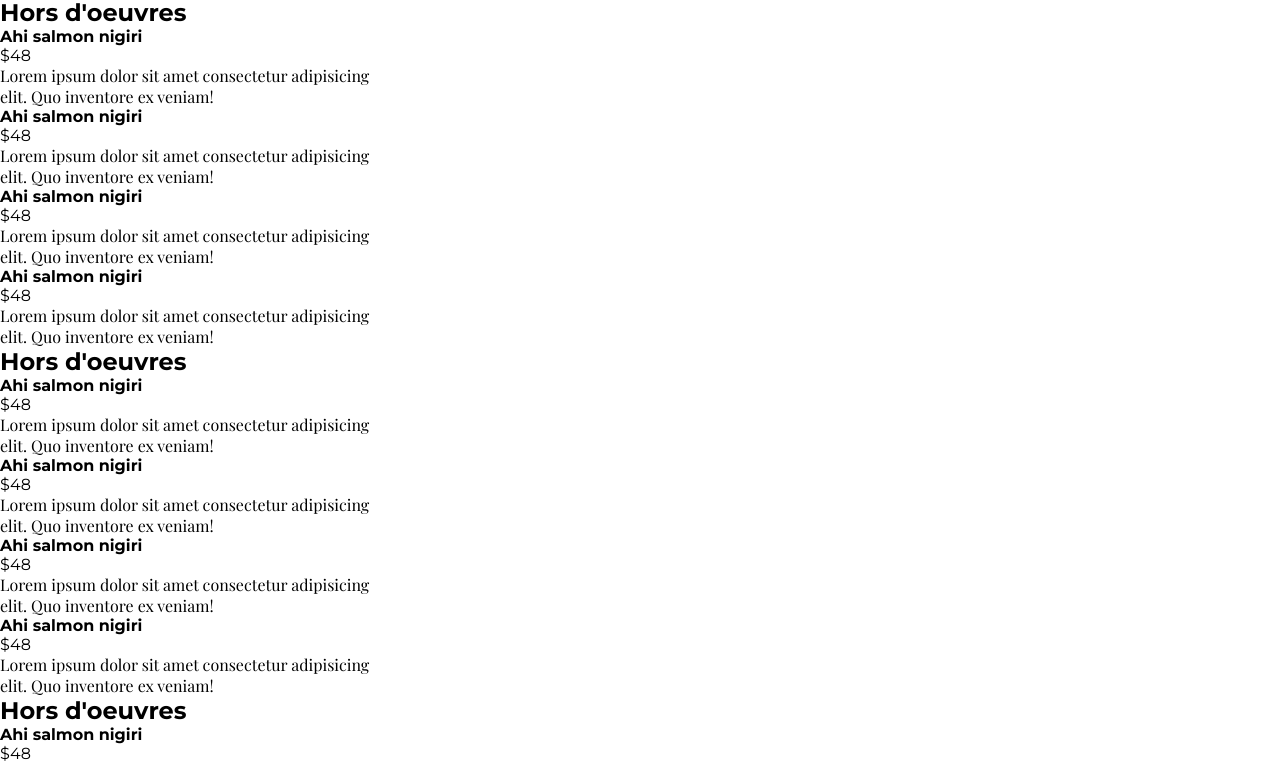
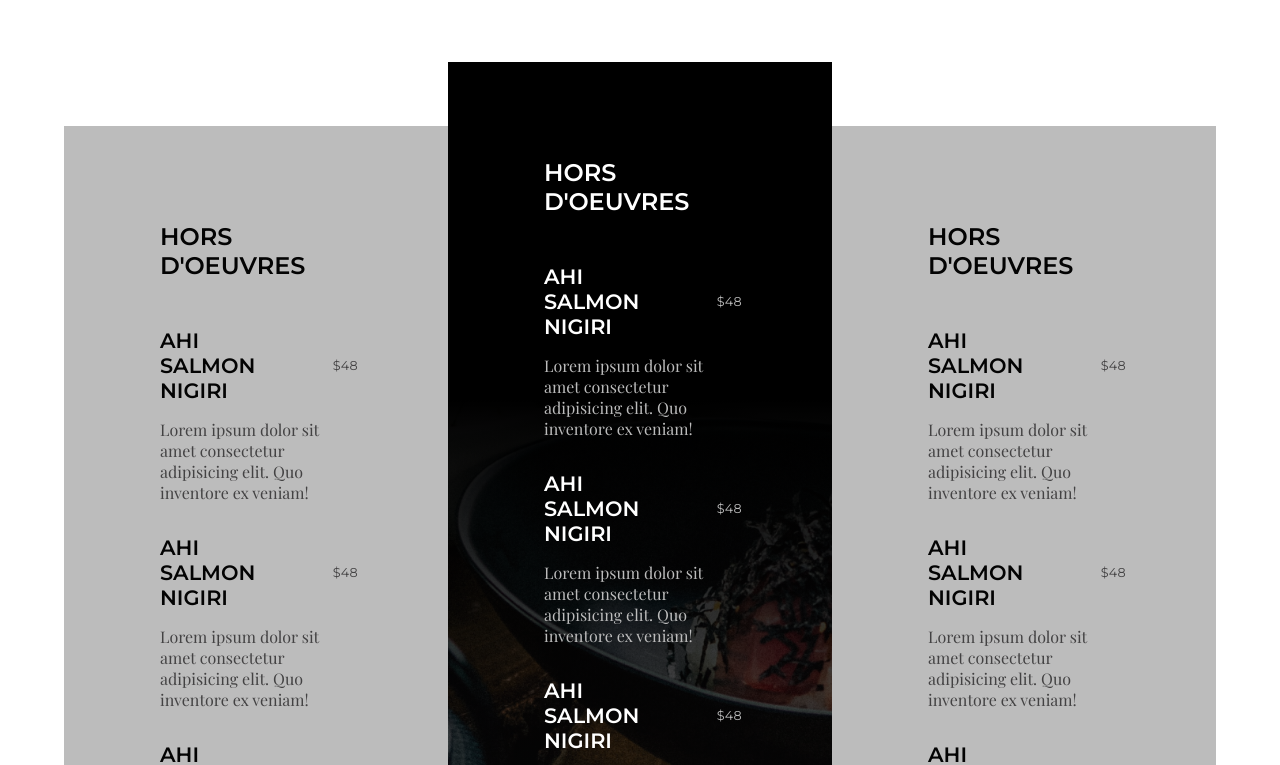
Before and after one commit to otuoio/proj-html-vuejs, a Vue app: page / in a window 1280 px wide. Shown: the part 8308-9073 px from the top of the page. Built offline with nearby package versions, Linux system fonts and the light colour scheme; a web font is replaced by a local one.

Commit message:
add menu section static

```diff
--- a/src/components/Main.vue
+++ b/src/components/Main.vue
@@ -130,74 +130,10 @@
       <!-- /banner-box -->
 
       <!-- menus -->
-        <div class="menus">
-            <div class="menu-card col-30">
-                <h2 class="menu-card-title">Hors d'oeuvres</h2>
-                <div class="menu-card-dishes">
-                    <div class="menu-card-dish">
-                        <div class="menu-card-dish-title">
-                            <h4 class="menu-card-dish-name">Ahi salmon nigiri</h4>
-                            <span class="menu-card-dish-price">&dollar;48</span>
-                        </div>
-                        <p class="menu-card-dish-description">Lorem ipsum dolor sit amet consectetur adipisicing elit. Quo inventore ex veniam!</p>
-                    </div>
-                    <div class="menu-card-dish">
-                        <div class="menu-card-dish-title">
-                            <h4 class="menu-card-dish-name">Ahi salmon nigiri</h4>
-                            <span class="menu-card-dish-price">&dollar;48</span>
-                        </div>
-                        <p class="menu-card-dish-description">Lorem ipsum dolor sit amet consectetur adipisicing elit. Quo inventore ex veniam!</p>
-                    </div>
-                    <div class="menu-card-dish">
-                        <div class="menu-card-dish-title">
-                            <h4 class="menu-card-dish-name">Ahi salmon nigiri</h4>
-                            <span class="menu-card-dish-price">&dollar;48</span>
-                        </div>
-                        <p class="menu-card-dish-description">Lorem ipsum dolor sit amet consectetur adipisicing elit. Quo inventore ex veniam!</p>
-                    </div>
-                    <div class="menu-card-dish">
-                        <div class="menu-card-dish-title">
-                            <h4 class="menu-card-dish-name">Ahi salmon nigiri</h4>
-                            <span class="menu-card-dish-price">&dollar;48</span>
-                        </div>
-                        <p class="menu-card-dish-description">Lorem ipsum dolor sit amet consectetur adipisicing elit. Quo inventore ex veniam!</p>
-                    </div>
-                </div>
-            </div>
-            <div class="menu-card col-30">
-                <h2 class="menu-card-title">Hors d'oeuvres</h2>
-                <div class="menu-card-dishes">
-                    <div class="menu-card-dish">
-                        <div class="menu-card-dish-title">
-                            <h4 class="menu-card-dish-name">Ahi salmon nigiri</h4>
-                            <span class="menu-card-dish-price">&dollar;48</span>
-                        </div>
-                        <p class="menu-card-dish-description">Lorem ipsum dolor sit amet consectetur adipisicing elit. Quo inventore ex veniam!</p>
-                    </div>
-                    <div class="menu-card-dish">
-                        <div class="menu-card-dish-title">
-                            <h4 class="menu-card-dish-name">Ahi salmon nigiri</h4>
-                            <span class="menu-card-dish-price">&dollar;48</span>
-                        </div>
-                        <p class="menu-card-dish-description">Lorem ipsum dolor sit amet consectetur adipisicing elit. Quo inventore ex veniam!</p>
-                    </div>
-                    <div class="menu-card-dish">
-                        <div class="menu-card-dish-title">
-                            <h4 class="menu-card-dish-name">Ahi salmon nigiri</h4>
-                            <span class="menu-card-dish-price">&dollar;48</span>
-                        </div>
-                        <p class="menu-card-dish-description">Lorem ipsum dolor sit amet consectetur adipisicing elit. Quo inventore ex veniam!</p>
-                    </div>
-                    <div class="menu-card-dish">
-                        <div class="menu-card-dish-title">
-                            <h4 class="menu-card-dish-name">Ahi salmon nigiri</h4>
-                            <span class="menu-card-dish-price">&dollar;48</span>
-                        </div>
-                        <p class="menu-card-dish-description">Lorem ipsum dolor sit amet consectetur adipisicing elit. Quo inventore ex veniam!</p>
-                    </div>
-                </div>
-            </div>
-            <div class="menu-card col-30">
+        <section class="menus">
+            <div class="menu-cards container-90">
+                <div class="menu-card menu-card-silver">
+                    <div class="menu-card-container">
                         <h2 class="menu-card-title">Hors d'oeuvres</h2>
                         <div class="menu-card-dishes">
                             <div class="menu-card-dish">
@@ -231,6 +167,78 @@
                         </div>
                     </div>
                 </div>
+                <div class="menu-card menu-card-black">
+                    <div class="menu-card-container">
+                        <h2 class="menu-card-title">Hors d'oeuvres</h2>
+                        <div class="menu-card-dishes">
+                            <div class="menu-card-dish">
+                                <div class="menu-card-dish-title">
+                                    <h4 class="menu-card-dish-name">Ahi salmon nigiri</h4>
+                                    <span class="menu-card-dish-price">&dollar;48</span>
+                                </div>
+                                <p class="menu-card-dish-description">Lorem ipsum dolor sit amet consectetur adipisicing elit. Quo inventore ex veniam!</p>
+                            </div>
+                            <div class="menu-card-dish">
+                                <div class="menu-card-dish-title">
+                                    <h4 class="menu-card-dish-name">Ahi salmon nigiri</h4>
+                                    <span class="menu-card-dish-price">&dollar;48</span>
+                                </div>
+                                <p class="menu-card-dish-description">Lorem ipsum dolor sit amet consectetur adipisicing elit. Quo inventore ex veniam!</p>
+                            </div>
+                            <div class="menu-card-dish">
+                                <div class="menu-card-dish-title">
+                                    <h4 class="menu-card-dish-name">Ahi salmon nigiri</h4>
+                                    <span class="menu-card-dish-price">&dollar;48</span>
+                                </div>
+                                <p class="menu-card-dish-description">Lorem ipsum dolor sit amet consectetur adipisicing elit. Quo inventore ex veniam!</p>
+                            </div>
+                            <div class="menu-card-dish">
+                                <div class="menu-card-dish-title">
+                                    <h4 class="menu-card-dish-name">Ahi salmon nigiri</h4>
+                                    <span class="menu-card-dish-price">&dollar;48</span>
+                                </div>
+                                <p class="menu-card-dish-description">Lorem ipsum dolor sit amet consectetur adipisicing elit. Quo inventore ex veniam!</p>
+                            </div>
+                        </div>
+                    </div>
+                </div>
+                <div class="menu-card menu-card-silver">
+                    <div class="menu-card-container">
+                        <h2 class="menu-card-title">Hors d'oeuvres</h2>
+                        <div class="menu-card-dishes">
+                            <div class="menu-card-dish">
+                                <div class="menu-card-dish-title">
+                                    <h4 class="menu-card-dish-name">Ahi salmon nigiri</h4>
+                                    <span class="menu-card-dish-price">&dollar;48</span>
+                                </div>
+                                <p class="menu-card-dish-description">Lorem ipsum dolor sit amet consectetur adipisicing elit. Quo inventore ex veniam!</p>
+                            </div>
+                            <div class="menu-card-dish">
+                                <div class="menu-card-dish-title">
+                                    <h4 class="menu-card-dish-name">Ahi salmon nigiri</h4>
+                                    <span class="menu-card-dish-price">&dollar;48</span>
+                                </div>
+                                <p class="menu-card-dish-description">Lorem ipsum dolor sit amet consectetur adipisicing elit. Quo inventore ex veniam!</p>
+                            </div>
+                            <div class="menu-card-dish">
+                                <div class="menu-card-dish-title">
+                                    <h4 class="menu-card-dish-name">Ahi salmon nigiri</h4>
+                                    <span class="menu-card-dish-price">&dollar;48</span>
+                                </div>
+                                <p class="menu-card-dish-description">Lorem ipsum dolor sit amet consectetur adipisicing elit. Quo inventore ex veniam!</p>
+                            </div>
+                            <div class="menu-card-dish">
+                                <div class="menu-card-dish-title">
+                                    <h4 class="menu-card-dish-name">Ahi salmon nigiri</h4>
+                                    <span class="menu-card-dish-price">&dollar;48</span>
+                                </div>
+                                <p class="menu-card-dish-description">Lorem ipsum dolor sit amet consectetur adipisicing elit. Quo inventore ex veniam!</p>
+                            </div>
+                        </div>
+                    </div>
+                </div>
+            </div>
+        </section>
       <!-- /menus -->
 
       <!-- full screen banner -->
@@ -456,4 +464,78 @@ export default {
         @import '../assets/scss/partials/_promoCard.scss';
     }
 }
+.menus {
+    background-color: $white-color;
+    margin-top: 8em;
+    margin-bottom: 8em;
+    .menu-cards {
+        @include flex(center, center, wrap);
+        .menu-card.menu-card-silver {
+            width: calc(100% / 3);
+            background-color: $silver-color;
+            .menu-card-container {
+                padding: 6em;
+                .menu-card-title {
+                    @include font(1.5em, 600, uppercase, $black-color);
+                    margin-bottom: 2em;
+                }
+                .menu-card-dish {
+                    .menu-card-dish-title {
+                        @include flex(space-between, center, wrap);
+                        margin-bottom: 1em;
+                        .menu-card-dish-name {
+                            width: 50%;
+                            @include font(1.3em, 600, uppercase, $black-color);
+                        }
+                        .menu-card-dish-price {
+                            display: block;
+                            width: 10%;
+                            @include font(.8em, 400, unset, $tundora-color);
+                        }
+                    }
+                    .menu-card-dish-description {
+                        @include font(1em, 400, unset, $tundora-color);
+                        margin-bottom: 2em;
+                    }
+                }
+            }
+        }
+        .menu-card.menu-card-black {
+            width: calc(100% / 3);
+            background-image: url(../assets/img/misc22x.jpg);
+            background-size: cover;
+            background-position: center;
+            position: relative;
+            bottom: 4em;
+            left: 0;
+            .menu-card-container {
+                padding: 6em;
+                background: linear-gradient(180deg, rgba(0,0,0,1) 30%, rgba(28,28,28,0.3) 100%);
+                .menu-card-title {
+                    @include font(1.5em, 600, uppercase, $white-color);
+                    margin-bottom: 2em;
+                }
+                .menu-card-dish {
+                    .menu-card-dish-title {
+                        @include flex(space-between, center, wrap);
+                        margin-bottom: 1em;
+                        .menu-card-dish-name {
+                            width: 50%;
+                            @include font(1.3em, 600, uppercase, $white-color);
+                        }
+                        .menu-card-dish-price {
+                            display: block;
+                            width: 10%;
+                            @include font(.8em, 400, unset, $silver-color);
+                        }
+                    }
+                    .menu-card-dish-description {
+                        @include font(1em, 400, unset, $silver-color);
+                        margin-bottom: 2em;
+                    }
+                }
+            }
+        }
+    }
+}
 </style>
```
Lines whose indentation alone changed are shown as unchanged.
